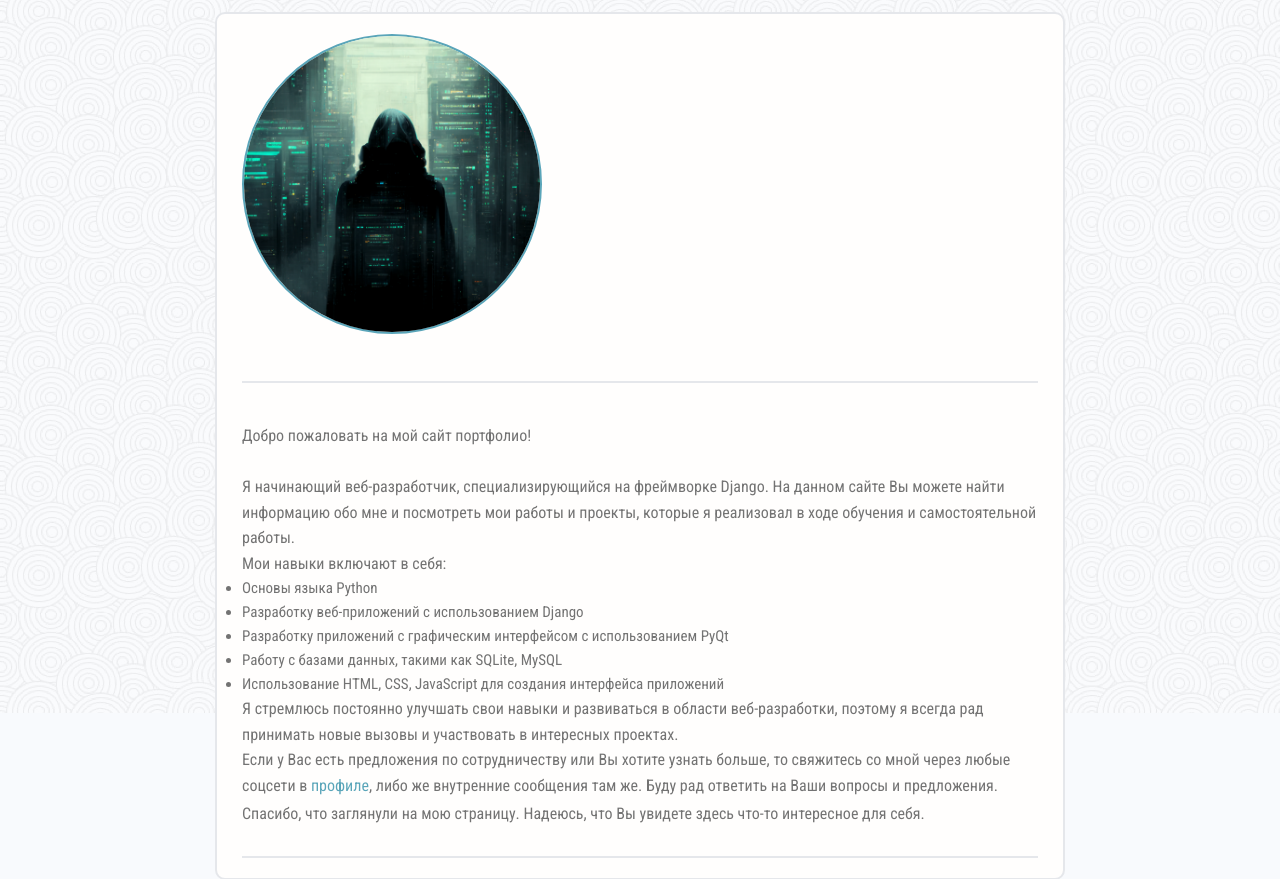
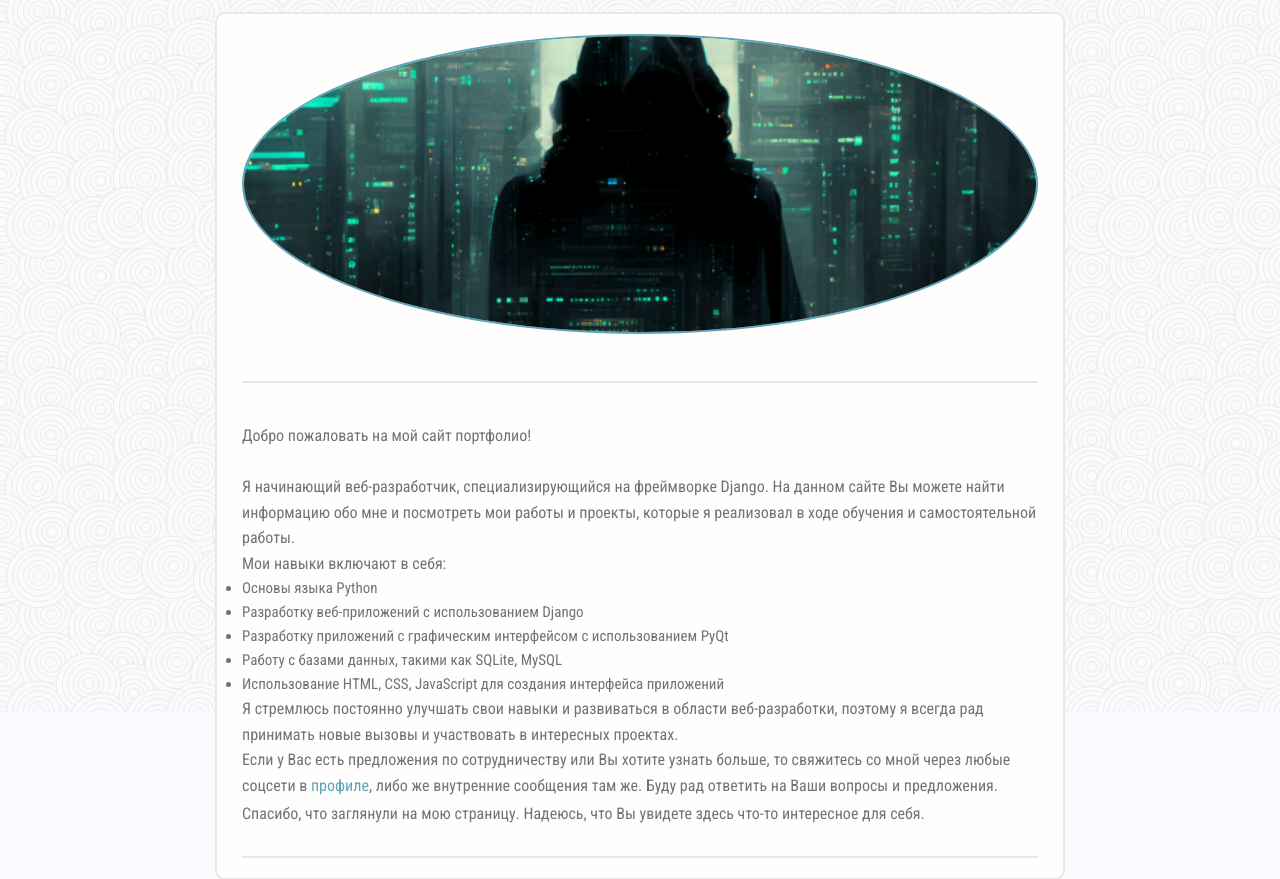
Before and after one commit to dcierra/dcierra-project, a Django app: page / in a window 1280 px wide. Shown: the part 87-966 px from the top of the page. Run offline with Django 4.2, Linux system fonts and the light colour scheme; the visitor is signed in with stand-in values (Sample User, id 1); data comes from the database, SQL or seed files in the repository; some libraries are stand-ins or nearby versions.

Commit message:
Update _avatar.css

```diff
--- a/static/uikit/styles/modules/_avatar.css
+++ b/static/uikit/styles/modules/_avatar.css
@@ -6,7 +6,6 @@
 
 .home--page {
   height: 30rem;
-  width: 30rem;
 }
 
 .avatar--xl {
```
